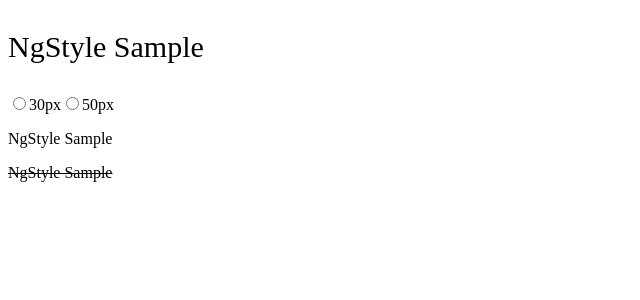
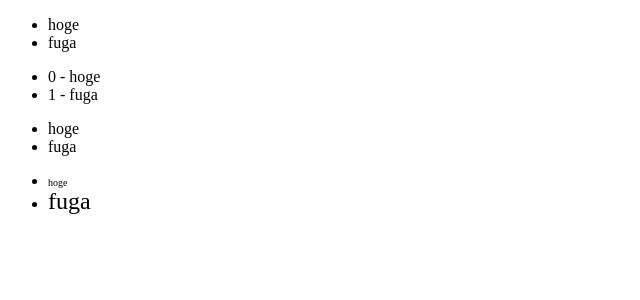
Before and after one commit to takepo/angular-developers-guide, an Angular app: page / in a window 1280 px wide. Shown: the top 300 px of the page, without its empty margins (0-640 px from the left). Built offline with nearby package versions, Linux system fonts and the light colour scheme.

Commit message:
feat: 2-20 ngFor

```diff
--- a/src/app/app.component.html
+++ b/src/app/app.component.html
@@ -1,8 +1,38 @@
-<p [ngStyle]="{'font-size': '30px'}">NgStyle Sample</p>
+<ul>
+  <li *ngFor="let directive of directives">{{directive}}</li>
+</ul>
 
-<label><input type="radio" name="size" value="30" [(ngModel)]="check1">30px</label>
-<label><input type="radio" name="size" value="50" [(ngModel)]="check1">50px</label>
+<ul>
+  <li *ngFor="let directive of directives; index as idx">{{idx}} - {{directive}}</li>
+</ul>
 
-<p [ngStyle]="{'font-size': check1 + 'px' }">NgStyle Sample</p>
+<ul>
+  <li *ngFor="let directive of directives; even as IsEven; odd as Odd;">
+    <div [ngClass]="{ 'even': isEven, 'odd': isOdd }">{{directive}}</div>
+  </li>
+</ul>
 
-<p [ngStyle]="style1">NgStyle Sample</p>
+<ul>
+  <li *ngFor="let directive of directives; first as IsFirst; last as isLast;">
+    <div [ngClass]="{ 'first': IsFirst, 'last': isLast }">{{directive}}</div>
+  </li>
+</ul>
+
+<style>
+  .even {
+    background-color: #ccc,
+  }
+
+  .odd {
+    color: #fff;
+    background-color: #999;
+  }
+
+  .first {
+    font-size: x-small;
+  }
+
+  .last {
+    font-size: x-large;
+  }
+</style>
--- a/src/app/app.component.ts
+++ b/src/app/app.component.ts
@@ -5,8 +5,8 @@ import { Component } from '@angular/core';
   templateUrl: './app.component.html',
 })
 export class AppComponent {
-  style1 = {
-    'font-weight': 'boid',
-    'text-decoration': 'line-through',
-  }
+  directives = [
+    'hoge',
+    'fuga',
+  ]
 }
```
